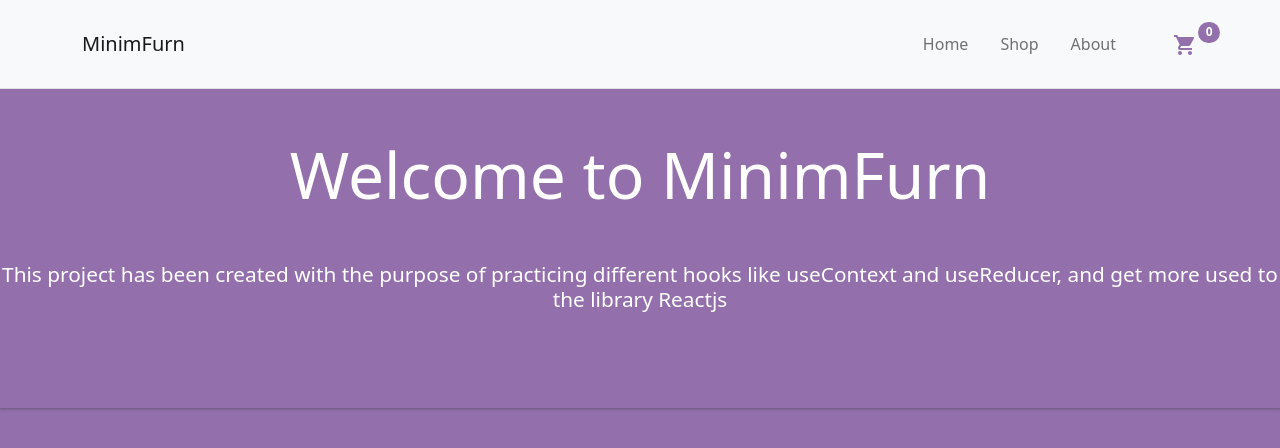
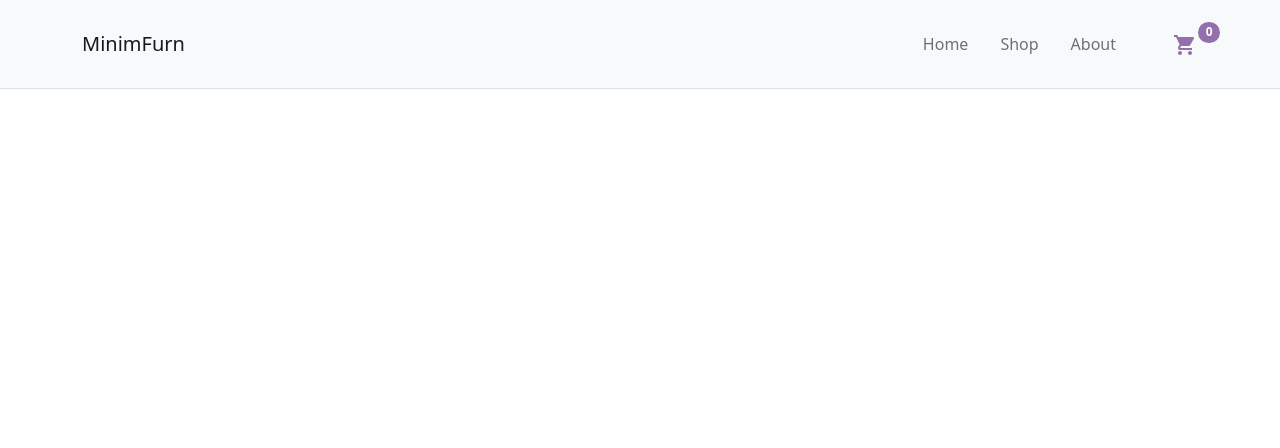
Before and after one commit to adrianhm13/shopping-cart, a React (Create React App) app: page / in a window 1280 px wide. Shown: the top 448 px of the page. Built offline with nearby package versions, Linux system fonts and the light colour scheme.

Commit message:
Fix links

```diff
--- a/src/App.js
+++ b/src/App.js
@@ -18,7 +18,7 @@ function App() {
       <BrowserRouter>
       <Navbar />
         <Switch>
-          <Route exact path="/">
+          <Route exact path="/home">
             <Home />
           </Route>
           <Route exact path="/shop">
```
